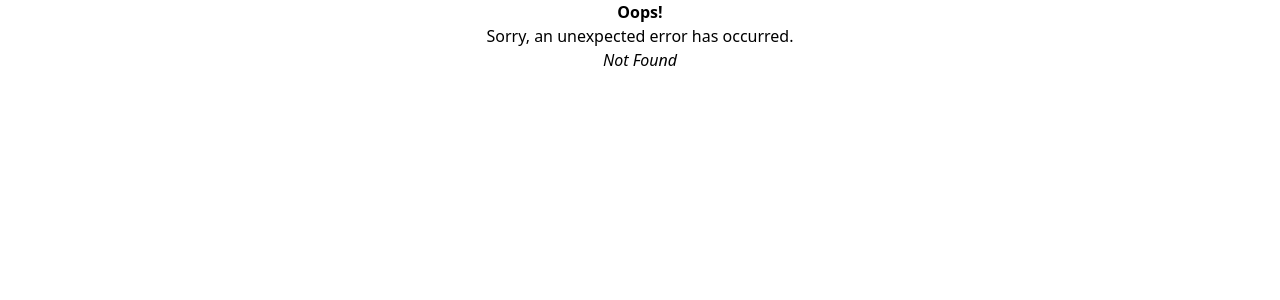
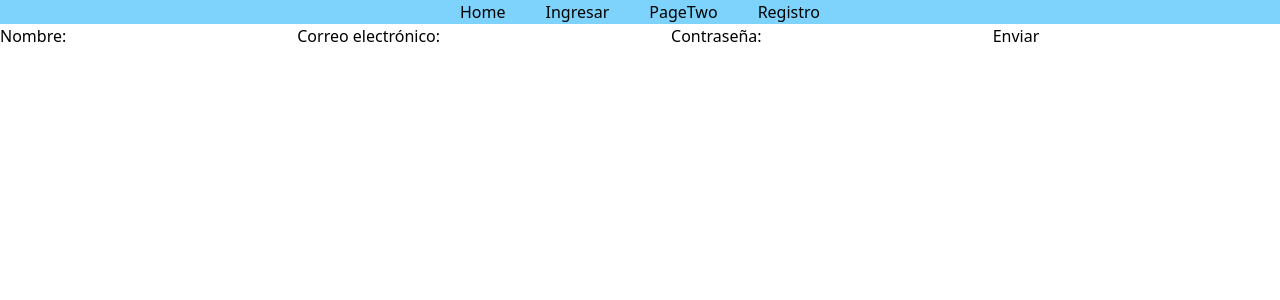
Before and after one commit to No-Country/c16-04-m-node-react, a React (Vite) app in the folder Hiupy/: page /Register in a window 1280 px wide. Before the commit this address had no page. Shown: the top 300 px of the page. Built offline with nearby package versions, Linux system fonts and the light colour scheme.

Commit message:
t3 actualizacion registro

```diff
--- a/Hiupy/src/components/Navigation/NavBar.jsx
+++ b/Hiupy/src/components/Navigation/NavBar.jsx
@@ -12,6 +12,8 @@ export const NavBar = () => {
 
                 <NavLink to="/pageTwo">PageTwo</NavLink>
 
+                <NavLink to="/Register">Registro</NavLink>
+
                 {/*ALGO EN ESTE ELEMENTO ME DA SCROLL HORIZONTAL
                  <NavLink to="/contact">Contact</NavLink> */}
             </ul>
--- /dev/null
+++ b/Hiupy/src/pages/Register.jsx
@@ -0,0 +1,63 @@
+import { NavBar } from "../components";
+import { useState } from "react";
+
+
+
+  //Formulario
+  export const Register = () => {
+
+
+      const [formData, setFormData] = useState({
+        nombre: "",
+        correo: "",
+        contrasenia: "",
+      });
+
+      const handleChange = (e) => {
+        setFormData({
+          ...formData,
+          [e.target.name]: e.target.value,
+        });
+      };
+
+      const handleSubmit = (e) => {
+        e.preventDefault();
+        console.log(formData);
+      };
+
+  return (
+    <div>
+      <NavBar />
+      <form onSubmit={handleSubmit}>
+        <label>
+          Nombre:
+          <input
+            type="text"
+            name="nombre"
+            value={formData.nombre}
+            onChange={handleChange}
+          />
+        </label>
+        <label>
+          Correo electrónico:
+          <input
+            type="email"
+            name="correo"
+            value={formData.correo}
+            onChange={handleChange}
+          />
+        </label>
+        <label>
+          Contraseña:
+          <input
+            type="password"
+            name="contrasenia"
+            value={formData.contrasenia}
+            onChange={handleChange}
+          />
+        </label>
+        <button type="submit">Enviar</button>
+      </form>
+    </div>
+  );
+};
--- a/Hiupy/src/pages/index.js
+++ b/Hiupy/src/pages/index.js
@@ -1,4 +1,5 @@
 export * from "./Home";
 export * from "./Login";
-export * from "./LoadingPage"
-export * from "./ErrorPage"
+export * from "./LoadingPage";
+export * from "./ErrorPage";
+export * from "./Register";
--- a/Hiupy/src/router/index.js
+++ b/Hiupy/src/router/index.js
@@ -1 +1 @@
-export * from "./AppRouter"
+export * from "./AppRouter";
```
Also changed, not shown: Hiupy/src/router/AppRouter.jsx (+6 -1 lines).
